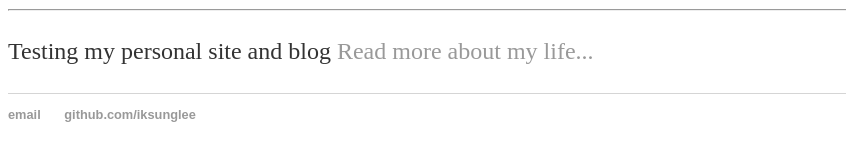
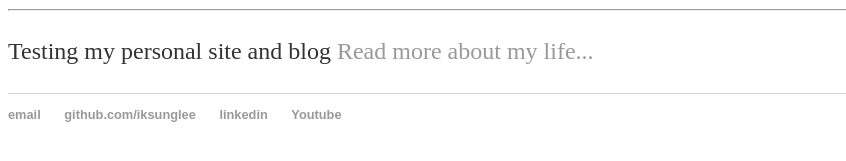
Before and after one commit to iksunglee/iksunglee.github.io, a Jekyll site: the page built from index.html, in a window 1280 px wide. Shown: the part 256-417 px from the top of the page, without its empty margins (0-846 px from the left). Built offline with Jekyll 4.4.1, drawn with Linux system fonts in a browser that asks for light colours.

Commit message:
Update default.html
added social media + additional information

```diff
--- a/_layouts/default.html
+++ b/_layouts/default.html
@@ -25,8 +25,10 @@
 			</div><!-- /.container -->
 			<footer>
 	    		<ul>
-	        		<li><a href="mailto:the_classic7@hotmail.com">email</a></li>
+	        		<li><a href="mailto:iksungleekorea@gmail.com">email</a></li>
 	        		<li><a href="https://github.com/iksunglee">github.com/iksunglee</a></li>
+				<li><a href="https://kr.linkedin.com/in/iksunglee">linkedin </a></li>
+				<li><a href="https://www.youtube.com/user/movement109/featured">Youtube</a></li>
 				</ul>
 			</footer>
 		</body>
```
